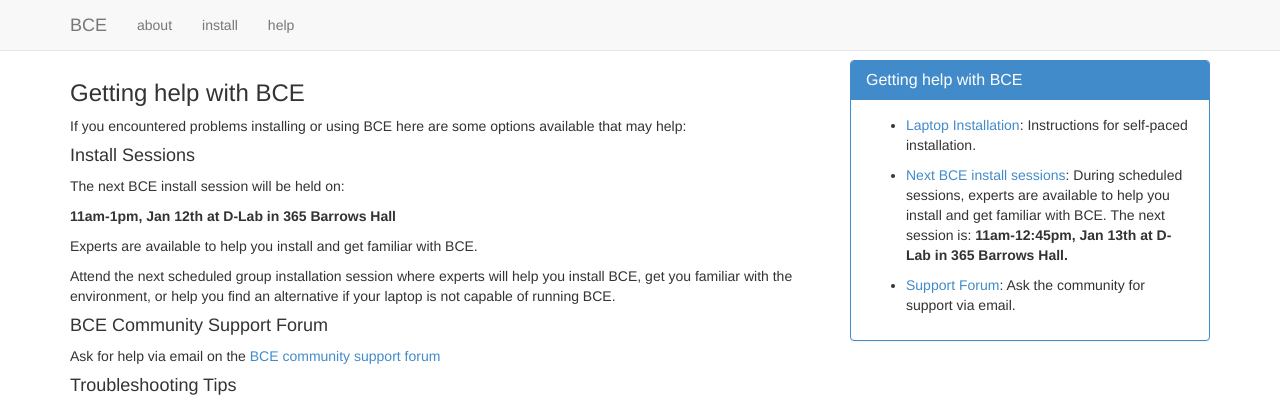
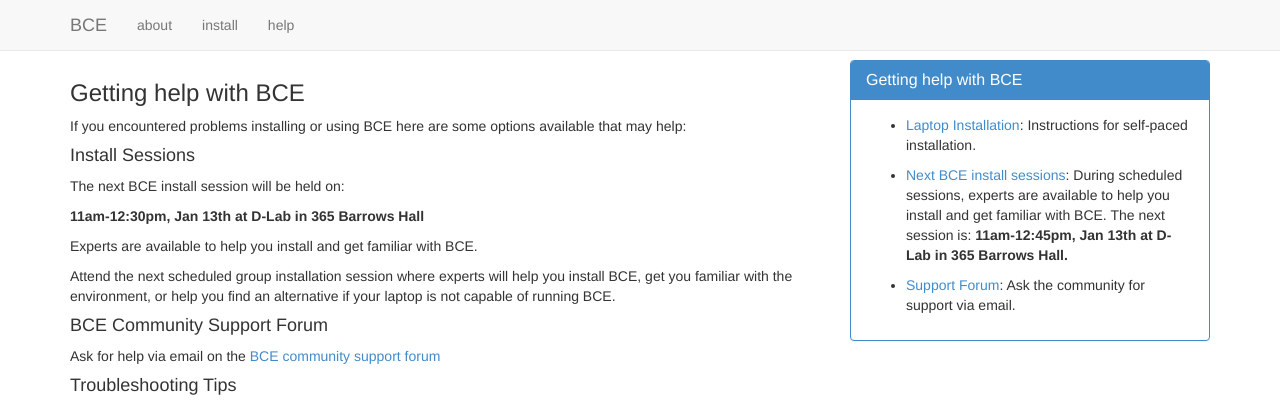
Before and after one commit to ucberkeley/bce-documentation, a Jekyll site: the page built from help.md, in a window 1280 px wide. Shown: the top 400 px of the page. Built offline with Jekyll 4.4.1, drawn with Linux system fonts in a browser that asks for light colours; nearby versions of some CDN libraries; library files that are not in the unit come from our copies; Markdown is read by kramdown in place of the engine named in the settings.

Commit message:
Update help.md
Update BCE install session for today.

```diff
--- a/help.md
+++ b/help.md
@@ -12,7 +12,7 @@ options available that may help:
 
 The next BCE install session will be held on:
 
-**11am-1pm, Jan 12th at D-Lab in 365 Barrows Hall**
+**11am-12:30pm, Jan 13th at D-Lab in 365 Barrows Hall**
 
 Experts are available to help you install and get familiar with BCE.
 
```
